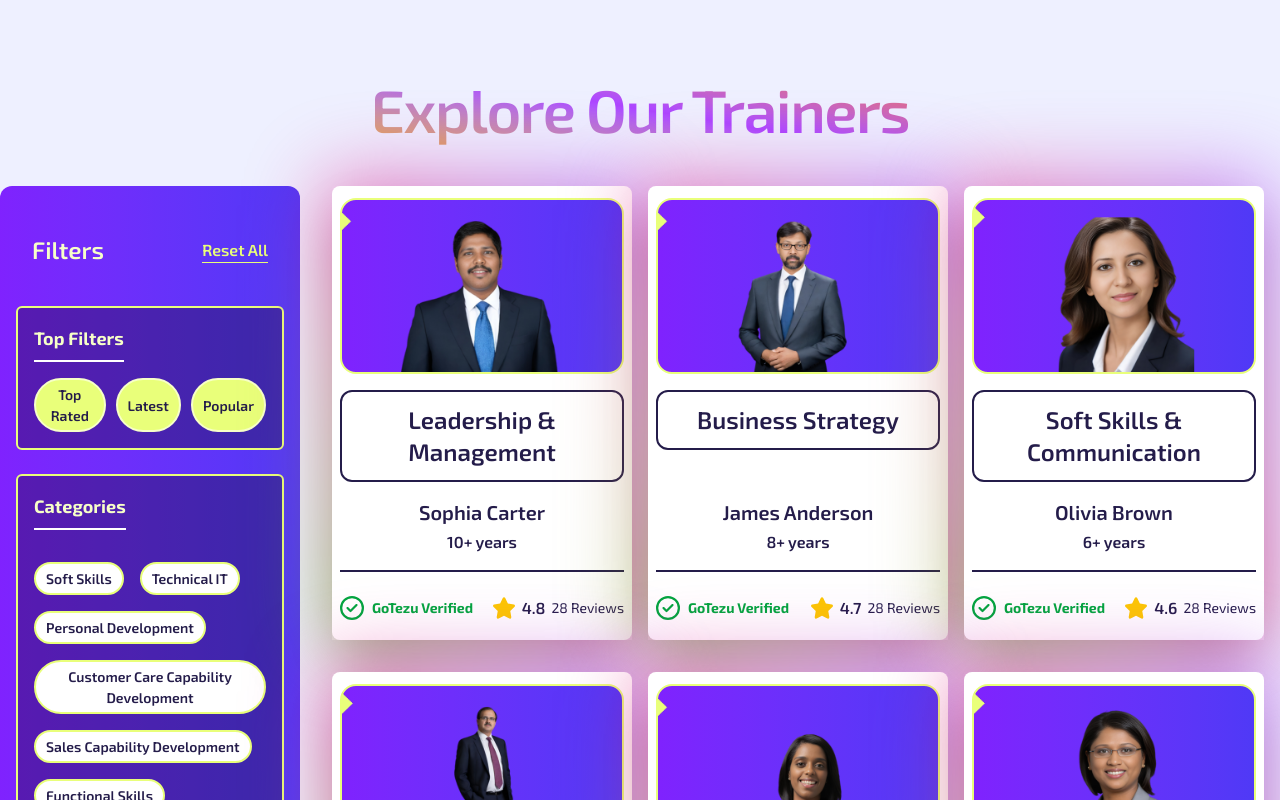
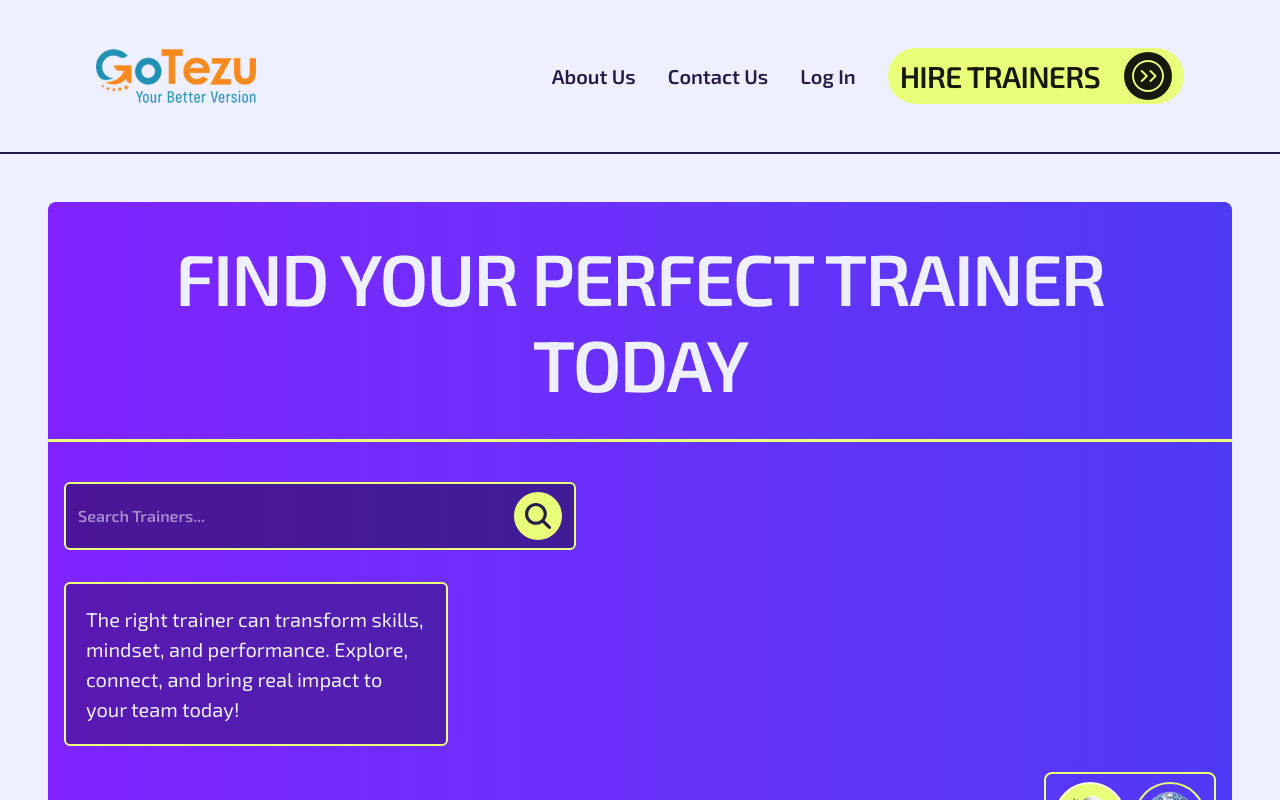
Before and after one commit to saurav-verma-01/Gotezu-Website, a React (Vite) app: page / in a window 1280 px wide. Shown: the top 800 px of the page. Built offline with nearby package versions, Linux system fonts and the light colour scheme.

Commit message:
Home Page + Trainers Page Design

```diff
--- a/src/App.jsx
+++ b/src/App.jsx
@@ -2,12 +2,14 @@ import React from 'react'
 
 import Home from "./pages/Home.jsx";
 import Trainers from "./pages/Trainers.jsx";
+import NavBar from "./sections/NavBar.jsx";
 
 const App = () => {
     return (
         <>
             {/*<Home />*/}
             <Trainers />
+            {/*<NavBar />*/}
         </>
     )
 }
--- a/src/components/TrainersCard.jsx
+++ b/src/components/TrainersCard.jsx
@@ -8,16 +8,16 @@ const TrainersCard = ({name, experience, expertise, rating, image}) => {
         <div className="max-w-[300px] shadow-2xl relative h-full w-full">
 
                 <div
-                    className="absolute -inset-2 rounded-lg bg-gradient-to-bl from-purple-600 via-pink-600 to-lime-600 opacity-50 blur-2xl"
+                    className="absolute -inset-2 rounded-2xl bg-gradient-to-bl from-purple-600 via-pink-600 to-lime-600 opacity-30 blur-xl"
                 ></div>
                 <div className="relative bg-white flex flex-col gap-4 rounded-lg py-3 px-2 h-full   flex-grow justify-between">
                     <div className="bg-gradient flex justify-center rounded-2xl border-2 border-accent h-44">
                         <img src={image} alt={`Trainer ${name}`}/>
                     </div>
-                    <div className="flex justify-center items-center border-2 border-b-purple-heart-950 p-3 rounded-xl">
-                        <h2 className="text-2xl text-center font-semibold">{expertise}</h2>
+                    <div className="flex justify-center items-center border-1 border-b-purple-heart-950 p-3 rounded-4xl">
+                        <h2 className="text-lg text-center font-semibold">{expertise}</h2>
                     </div>
-                    <div className="flex flex-col items-center gap-1 border-b-2 border-purple-heart-950 pb-4 mt-auto">
+                    <div className="flex flex-col items-center gap-1 border-b-1 border-dotted border-purple-heart-950 pb-4 mt-auto">
                         <h3 className="text-xl font-semibold">{name}</h3>
                         <h4 className="text-base font-semibold">{experience}</h4>
                     </div>
--- a/src/components/TrainersContainer.jsx
+++ b/src/components/TrainersContainer.jsx
@@ -209,7 +209,7 @@ const trainersData = [
 const TrainersContainer = () => {
     return (
         <div
-            className="py-8 px-4 grid grid-cols-1 place-items-center gap-8 md:grid-cols-[300px_300px] xl:grid-cols-[300px_300px_300px] xl:gap-x-4 justify-center lg:pt-0"
+            className="py-8 px-4 grid grid-cols-1 place-items-center gap-8 md:grid-cols-[300px_300px]  justify-center lg:pt-0"
         >
             {
                 trainersData.map((trainer) =>  <TrainersCard key={trainer.id} {...trainer} />)
--- a/src/index.css
+++ b/src/index.css
@@ -69,7 +69,7 @@
   .primary-heading {
     /*@apply font-bold text-3xl font-semibold text-purple-heart-50 tracking-tight text-center uppercase sm:text-4xl md:text-5xl lg:text-[84px] leading-[1.2];*/
     @apply text-purple-heart-50 uppercase lg:text-7xl tracking-tight font-semibold text-center leading-[1.2]
-    text-4xl  sm:text-5xl  md:text-6xl ;
+    text-2xl  sm:text-5xl  md:text-6xl ;
   }
   .header-text {
     @apply text-purple-heart-50 text-sm md:text-lg leading-[1.5] lg:text-xl;
--- a/src/pages/Home.jsx
+++ b/src/pages/Home.jsx
@@ -8,10 +8,12 @@ import Empower from "../sections/Empower.jsx";
 import Testimonials from "../sections/Testimonials.jsx";
 import Faqs from "../sections/Faqs.jsx";
 import Contacts from "../sections/Contacts.jsx";
+import NavBar from "../sections/NavBar.jsx";
 
 const Home = () => {
     return (
         <>
+            <NavBar />
             <NewHero />
             <About />
             <Clients />
--- a/src/pages/Trainers.jsx
+++ b/src/pages/Trainers.jsx
@@ -1,11 +1,13 @@
 import React from 'react'
 import TrainersHero from "../sections/TrainersHero.jsx";
 import ExploreAllTrainers from "../sections/ExploreAllTrainers.jsx";
+import NavBar from "../sections/NavBar.jsx";
 
 const Trainers = () => {
     return (
         <>
-            {/*<TrainersHero />*/}
+            <NavBar />
+            <TrainersHero />
             <ExploreAllTrainers />
         </>
     )
--- a/src/sections/Empower.jsx
+++ b/src/sections/Empower.jsx
@@ -5,11 +5,11 @@ const Empower = () => {
     return (
         <section className="my-8 lg:my-20 ">
             <div className="px-4 md:px-2 flex flex-col gap-8 items-center justify-center lg:flex-row lg:justify-center lg:items-center relative max-w-7xl mx-auto">
-                <div className="w-full h-full py-16 px-4 max-w-2xl rounded-md flex items-center justify-center">
+                <div className="w-full h-full py-16  max-w-2xl rounded-md flex items-center justify-center">
                     <img src={Empower1} alt="Empower Picture" className="max-h-140 lg:max-h-200" />
                 </div>
 
-                <div className="flex flex-col gap-8 items-center justify-center md:flex-row md:flex-wrap lg:justify-start p-4">
+                <div className="flex flex-col gap-8 items-center justify-center md:flex-row md:flex-wrap lg:justify-start py-4">
                     {[
                         { title: "We Solve, Not Just Train", text: "Your company faces real challenges—productivity gaps, leadership struggles, industry shifts. Our trainers don’t just conduct sessions; they design solutions that tackle these issues head-on, ensuring your team learns, applies, and grows with every training." },
                         { title: "Only the Best, Guaranteed", text: "Finding the right trainer shouldn’t feel like a gamble. That’s why we only bring you industry experts with proven track records. Every trainer is pre-vetted, results-driven, and committed to delivering real impact—so you invest in training that works." },
--- a/src/sections/ExploreTrainers.jsx
+++ b/src/sections/ExploreTrainers.jsx
@@ -4,8 +4,8 @@ import CtaBtn from "../components/CtaBtn.jsx";
 
 const ExploreTrainers = () => {
     return (
-        <section className="my-4 min-h-screen px-8 py-16">
-           <div className="relative max-w-7xl mx-auto rounded-xl overflow-hidden flex flex-col items-center bg-gradient px-2 py-4 lg:px-0 lg:pt-0">
+        <section className="my-4 min-h-screen md:px-8 md:py-16  max-w-7xl mx-auto">
+           <div className="relative md:rounded-xl overflow-hidden flex flex-col items-center bg-gradient px-2 py-4 lg:px-0 lg:pt-0">
                <div className="bg-black/50 py-6 rounded-lg px-4 sm:px-8 lg:bg-white/30 lg:w-full lg:py-10">
                    <h2 className="text-honeysuckle-50 font-semibold uppercase text-3xl sm:text-4xl text-center tracking-tight leading-[1.2] md:text-5xl lg:text-7xl">Meet Our Expert Trainers</h2>
                </div>
--- a/src/sections/Faqs.jsx
+++ b/src/sections/Faqs.jsx
@@ -38,7 +38,7 @@ const Faqs = () => {
         setOpenID(prev => (prev === id ? null : id));
     }
     return (
-        <section className="my-8 lg:my-16 w-full min-h-screen px-8 py-16">
+        <section className="my-8 lg:my-16 w-full min-h-screen md:px-8 md:py-16">
             <div className="max-w-7xl mx-auto ">
             <div className="flex justify-center my-8">
                 <h2 className="subheading">Frequently Asked Questions</h2>
--- /dev/null
+++ b/src/sections/NavBar.jsx
@@ -0,0 +1,75 @@
+import React, { useState, useEffect } from "react";
+import Logo from "../assets/Logo.png";
+import { FiMenu } from "react-icons/fi";
+import { MdClose } from "react-icons/md";
+import CtaBtn from "../components/CtaBtn.jsx";
+
+const NavBar = () => {
+    const [showNav, setShowNav] = useState(false);
+
+    // Prevent body scrolling when menu is open
+    useEffect(() => {
+        if (showNav) {
+            document.body.classList.add("overflow-hidden");
+        } else {
+            document.body.classList.remove("overflow-hidden");
+        }
+    }, [showNav]);
+
+    return (
+        <section className="border-b-2 border-purple-heart-950 w-full sticky top-0 left-0 bg-purple-heart-50 z-50">
+            <div className="py-4 px-6 flex items-center justify-between relative text-purple-heart-950 sm:px-8 sm:py-6 md:py-4 md:px-5 lg:px-8 max-w-6xl mx-auto">
+                {/* Logo */}
+                <img src={Logo} alt="Gotezu Logo" className="w-32 h-auto sm:w-40" />
+
+                {/* Mobile Menu Button */}
+                <button
+                    className="w-12 h-12 border-2 border-accent rounded-full flex items-center justify-center bg-gradient md:hidden"
+                    onClick={() => setShowNav((prev) => !prev)}
+                    aria-label="Toggle Menu"
+                >
+                    {showNav ? (
+                        <MdClose className="w-10 h-10 text-accent sm:w-9 sm:h-9" />
+                    ) : (
+                        <FiMenu className="w-6 h-6 text-accent sm:w-9 sm:h-9" />
+                    )}
+                </button>
+
+                {/* Mobile Menu */}
+                {showNav && (
+                        <nav className="absolute bg-gradient w-full h-[calc(100vh-80px)] sm:h-[calc(100vh-108px)] top-20 sm:top-28 left-0 z-50 flex items-center justify-start px-8 md:hidden">
+                            <ul className="text-honeysuckle-100 font-semibold text-lg flex flex-col gap-8 px-4 border-b-3 border-accent pb-12 w-full max-w-sm mx-auto">
+                                <li onClick={() => setShowNav(false)}>
+                                    <a href="#" className="border-l-3 border-accent pl-10 py-2">About Us</a>
+                                </li>
+                                <li onClick={() => setShowNav(false)}>
+                                    <a href="#" className="border-l-3 border-accent pl-10 py-2">Contact Us</a>
+                                </li>
+                                <li onClick={() => setShowNav(false)}>
+                                    <a href="#" className="border-l-3 border-accent pl-10 py-2">Sign In / Sign Up</a>
+                                </li>
+                                <li onClick={() => setShowNav(false)}>
+                                    <a href="#" className="border-l-3 border-accent pl-10 py-2">Hire Trainer</a>
+                                </li>
+                            </ul>
+                        </nav>
+
+                )}
+
+                {/* Desktop Menu */}
+                <nav className="hidden md:flex">
+                    <ul className="flex items-center gap-4 lg:gap-8">
+                        <li><a href="#" className="font-semibold lg:text-xl">About Us</a></li>
+                        <li><a href="#" className="font-semibold lg:text-xl">Contact Us</a></li>
+                        <li><a href="#" className="font-semibold lg:text-xl">Log In</a></li>
+                        <li>
+                            <a href="#"><CtaBtn title="Hire Trainers" /></a>
+                        </li>
+                    </ul>
+                </nav>
+            </div>
+        </section>
+    );
+};
+
+export default NavBar;
```
Also changed, not shown: src/assets/Logo.png (added), 1 other file (tests, documents, lock files or other folders).
